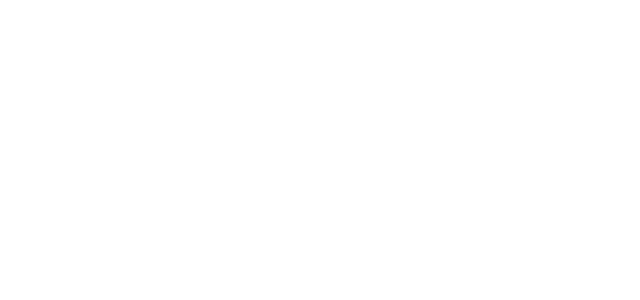
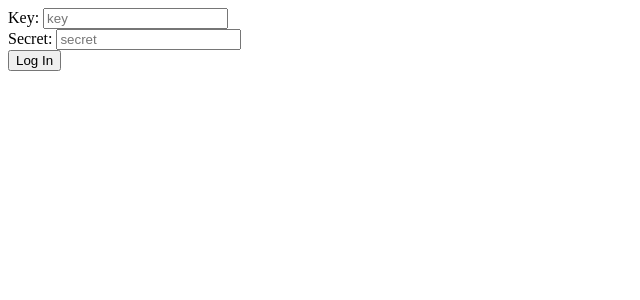
Before and after one commit to stoyko90/CryptoTracker, a React (Create React App) app in the folder client/: page /api-manager/binance in a window 1280 px wide. Shown: the top 300 px of the page, without its empty margins (0-640 px from the left). Built offline with nearby package versions, Linux system fonts and the light colour scheme.

Commit message:
added binance component, stored jwToken in the browser local storage, linked all pages on submit

```diff
--- a/client/src/components/App/App.js
+++ b/client/src/components/App/App.js
@@ -3,6 +3,7 @@ import Home from '../Home/Home';
 import Register from '../Register/Register';
 import Login from '../Login/Login';
 import Profile from '../Profile/Profile';
+import Binance from '../Binance/Binance';
 import { Switch, Route, Redirect } from 'react-router-dom';
 
 
@@ -27,6 +28,9 @@ export default function App() {
         <Route path='/profile'>
           <Profile />
         </Route>
+        <Route path='/api-manager/binance'>
+          <Binance />
+        </Route>
       </Switch>
     </div>
   )
--- /dev/null
+++ b/client/src/components/Binance/Binance.js
@@ -0,0 +1,57 @@
+import React, {useState, useEffect} from 'react';
+import { Switch, Route, Redirect } from 'react-router-dom';
+
+
+export default function Binance() {
+
+  const authToken = localStorage.getItem('jwToken');
+
+  const [api, setApi] = useState({key: '', secret: ''});
+  const [submitted, setSubmitted] = useState(false);
+
+  function handleChange(e) {
+    const {name, value} = e.target;
+    setApi(prevState => {
+      return {
+        ...prevState,
+        [name]: value
+      }
+    });
+  }
+
+  async function handleSubmit(e) {
+    e.preventDefault();
+    fetch('http://localhost:3300/api-manager/binance', {
+      method: 'POST',
+      credentials: 'include',
+      mode: 'cors',
+      headers: {
+        'Content-Type': 'application/json',
+        'Authorization': 'Bearer ' + authToken
+      },
+      body: JSON.stringify(api)
+    })
+    .then(response => {
+      setSubmitted(true);
+      return response.json()
+    })
+    .then(data => console.log('Added api'))
+  }
+
+  if (submitted) {
+    return <Redirect to='/profile'/>
+  }
+
+
+  return (
+    <div>
+      <form onSubmit={handleSubmit}>
+        <label>Key: </label>
+        <input type='text' id='key' name='key' placeholder='key' value={api.key} onChange={handleChange} /><br/>
+        <label>Secret: </label>
+        <input type='text' id='secret' name='secret' placeholder='secret' value={api.secret} onChange={handleChange} /><br/>
+        <input type='submit' value='Log In'/>
+      </form>
+    </div>
+  )
+}
--- a/client/src/components/Login/Login.js
+++ b/client/src/components/Login/Login.js
@@ -32,11 +32,11 @@ export default function Login() {
       setSubmitted(true);
       return response.json()
     })
-    .then(data => console.log(data))
+    .then(data => localStorage.setItem('jwToken', data.accessToken))
   }
 
   if (submitted) {
-    return <Redirect to='/profile'/>
+    return <Redirect to='/api-manager/binance'/>
   }
 
 
--- a/client/src/components/Profile/Profile.js
+++ b/client/src/components/Profile/Profile.js
@@ -4,8 +4,7 @@ import { Switch, Route, Redirect } from 'react-router-dom';
 
 export default function Profile() {
 
-  const authToken = 'eyJhbGciOiJIUzI1NiIsInR5cCI6IkpXVCJ9.eyJ1c2VyTmFtZSI6InN0b3lrbzkwIiwiaWF0IjoxNjI4MDM0MzI4LCJleHAiOjE2MjgwNTU5Mjh9.1_w3CkRhMJrHPNQy_TJN-31Z0jzMOrRR4YWPqDugHw0';
-
+  const authToken = localStorage.getItem('jwToken');
   const URL = 'http://localhost:3300/profile';
   const [cryptos, setCryptos] = useState([]);
 
@@ -19,6 +18,7 @@ export default function Profile() {
     .then(response => response.json())
     .then(data => setCryptos(data))
   }, []);
+
 
   return (
     <div>
--- a/client/src/components/Register/Register.js
+++ b/client/src/components/Register/Register.js
@@ -32,7 +32,7 @@ export default function Register() {
         setSubmitted(true);
         return response.json()
       })
-      .then(data => console.log(data))
+      .then(data => console.log('Registered'))
 
   }
 
```
